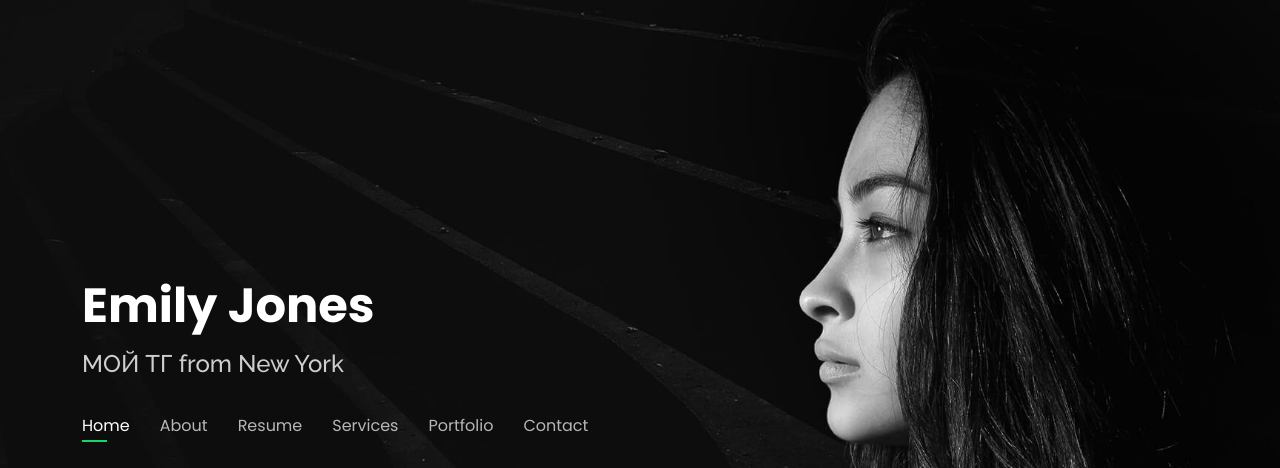
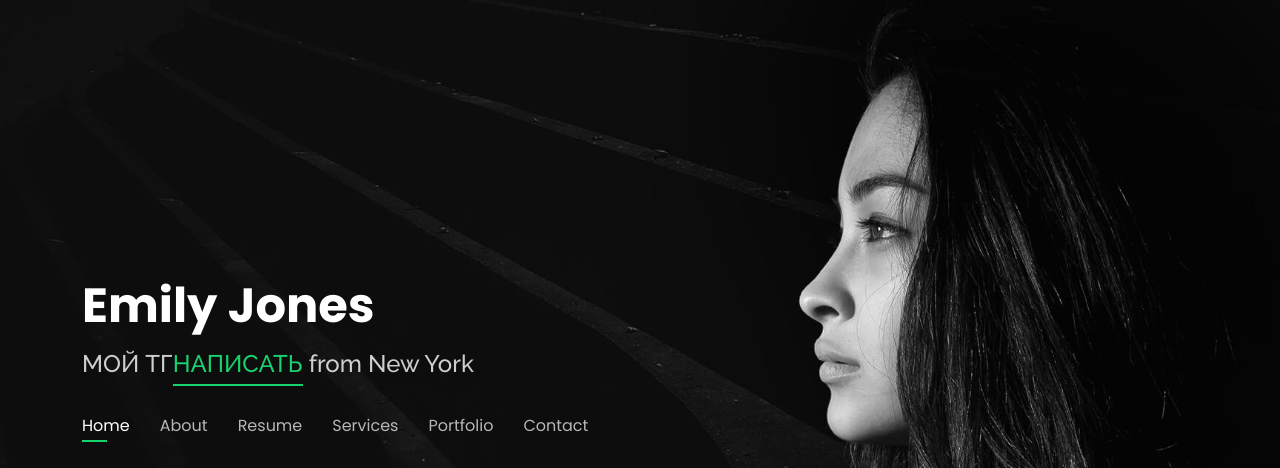
Before and after one commit to AlexKur161/Spb, a plain HTML site: page index.html in a window 1280 px wide. Shown: the top 468 px of the page. Drawn offline with nearby package versions, Linux system fonts and the light colour scheme.

Commit message:
Update index.html

```diff
--- a/index.html
+++ b/index.html
@@ -44,7 +44,7 @@
       <h1><a href="index.html">Emily Jones</a></h1>
       <!-- Uncomment below if you prefer to use an image logo -->
       <!-- <a href="index.html" class="mr-auto"><img src="assets/img/logo.png" alt="" class="img-fluid"></a> -->
-      <h2>МОЙ ТГ<span><a target="_blank" href="https://t.me/AlexxKur"></a></span> from New York</h2>
+      <h2>МОЙ ТГ<span><a target="_blank" href="https://t.me/AlexxKur">НАПИСАТЬ</a></span> from New York</h2>
 
       <nav id="navbar" class="navbar">
         <ul>
```
